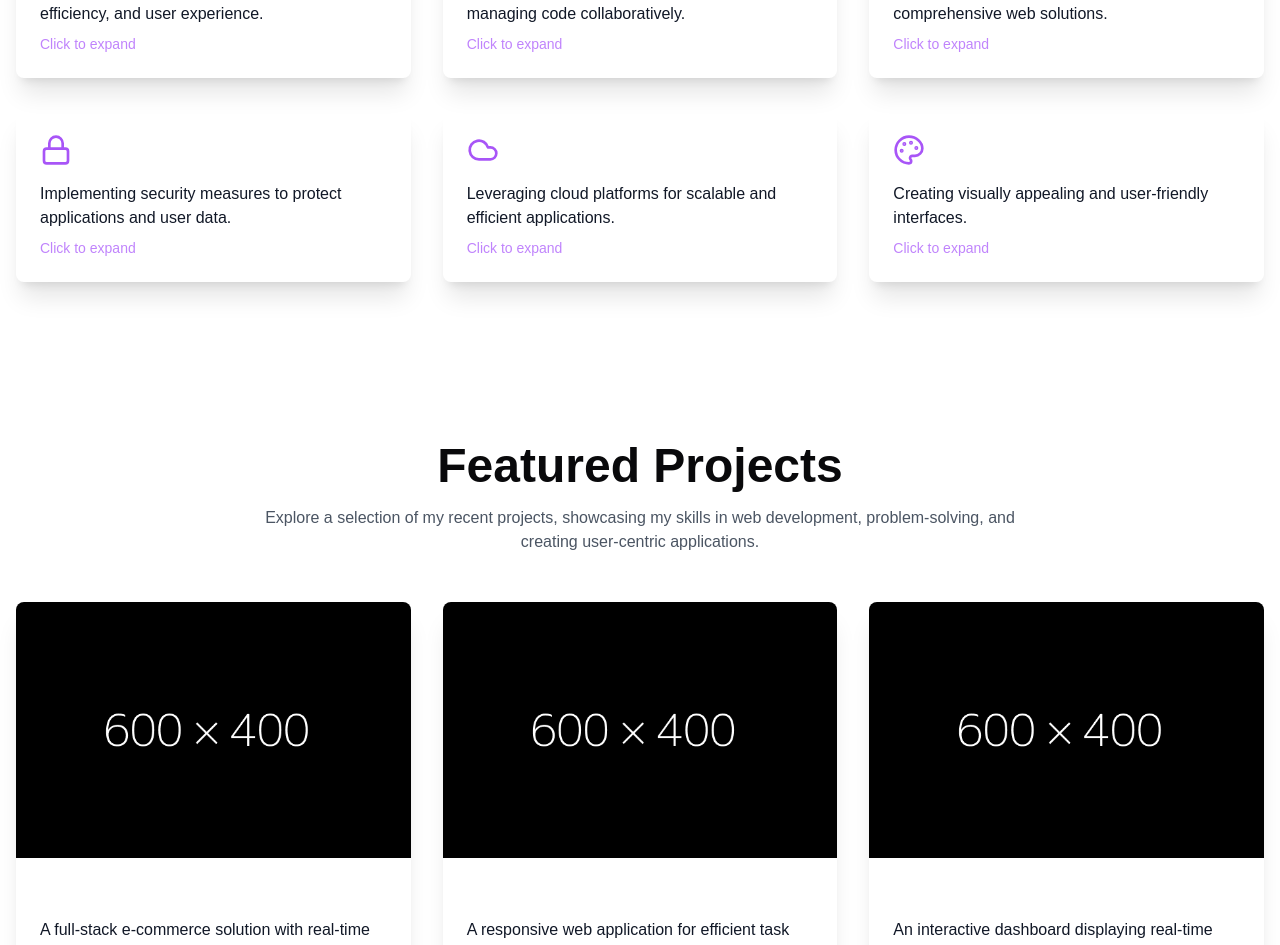
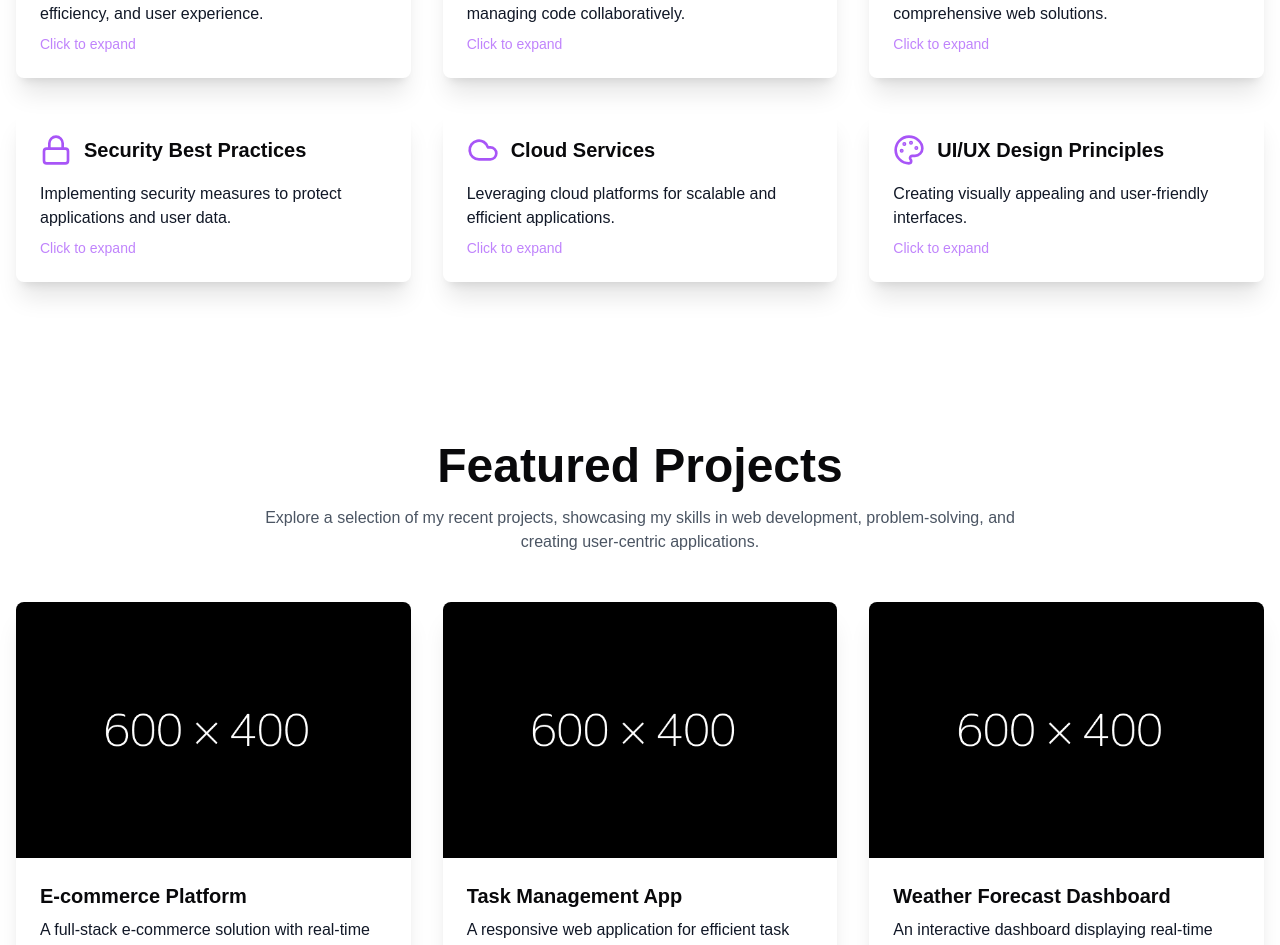
Before and after one commit to skshohagmiah/shohagmiah-portfolio, a Next.js app: page / in a window 1280 px wide. Shown: the part 1402-2347 px from the top of the page. Built offline with nearby package versions, Linux system fonts and the light colour scheme.

Commit message:
fixed title header

```diff
--- a/components/HeroSection.tsx
+++ b/components/HeroSection.tsx
@@ -7,7 +7,7 @@ import { useTheme } from 'next-themes'
 
 const GRID_WIDTH = 80
 const GRID_HEIGHT = 40
-const NUMBER_OF_BEAMS = 20
+const NUMBER_OF_BEAMS = 30
 
 class Beam {
     x: number
--- a/components/ProjectSection.tsx
+++ b/components/ProjectSection.tsx
@@ -52,7 +52,7 @@ const ProjectCard = ({ project, isSelected, onClick }) => (
       />
     </div>
     <div className="p-6">
-      <h3 className="text-xl font-semibold text-white mb-2">{project.title}</h3>
+      <h3 className="text-xl font-semibold dark:text-white mb-2">{project.title}</h3>
       <p className="text-gray-900 dark:text-gray-400 mb-4">{project.description}</p>
       <div className="flex flex-wrap gap-2 mb-4">
         {project.tags.map((tag, index) => (
--- a/components/SkillsAndExpertise.tsx
+++ b/components/SkillsAndExpertise.tsx
@@ -123,7 +123,7 @@ const SkillCard = ({ icon: Icon, title, description, details }) => {
       >
         <div className="flex items-center mb-4">
           <Icon className="w-8 h-8 text-purple-500 mr-3" />
-          <h3 className="text-xl font-semibold text-white">{title}</h3>
+          <h3 className="text-xl font-semibold dark:text-white">{title}</h3>
         </div>
         <p className="text-gray-900 dark:text-gray-400 mb-2">{description}</p>
         <p className="text-purple-400 text-sm">
```
Also changed, not shown: 1 other file (tests, documents, lock files or other folders).
